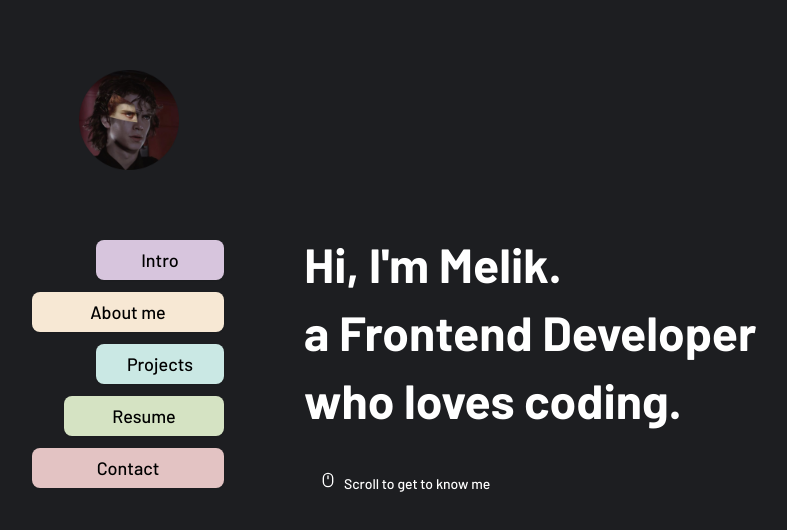
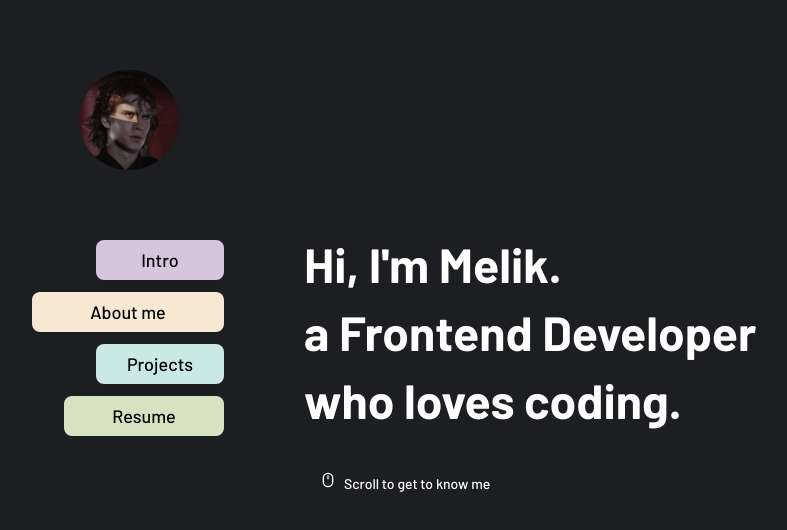
Before and after one commit to melikdev/melick.dev, a Next.js app: page / in a window 1280 px wide. Shown: the top 530 px of the page, without its empty margins (216-1003 px from the left). Built offline with nearby package versions, Linux system fonts and the light colour scheme.

Commit message:
minor design changes

```diff
--- a/src/app/components/Projects.tsx
+++ b/src/app/components/Projects.tsx
@@ -2,7 +2,7 @@ import Link from 'next/link';
 import '@/app/App.css';
 import Image from 'next/image';
 import { Badge } from '@/components/ui/badge';
-import { GithubIcon } from 'lucide-react';
+import { GithubIcon, LinkIcon } from 'lucide-react';
 
 type ProjectProps = {
   tags?: string[];
@@ -36,7 +36,7 @@ const Project = ({ tags, title, source, imgUrl, demoUrl }: ProjectProps) => {
           className="flex gap-2 items-center text-sm"
           href={`${demoUrl}`}
         >
-          <GithubIcon size={20} />
+          <LinkIcon size={20} />
           Live demo
         </Link>
       </section>
@@ -81,7 +81,7 @@ const Projects = () => {
             imgUrl="/img/demo-nuance-small.gif"
           />
         </div>
-        <div className="mt-5 flex flex-col gap-5">
+        <div className="mt-10 flex flex-col gap-5">
           <Project
             title="Trackinvoice"
             tags={[
--- a/src/app/components/Sidebar.tsx
+++ b/src/app/components/Sidebar.tsx
@@ -3,6 +3,8 @@
 import { Button } from '@/components/ui/button';
 import useScroll from '@/hooks/useScroll';
 import Link from 'next/link';
+import Contact from './Contact';
+import Resume from './Resume';
 // import Contact from './Contact';
 
 type NavButtonProps = {
@@ -58,11 +60,8 @@ const Sidebar = () => {
         <NavButton bg="#D5E3C3" width="50%" href="#resume" onScroll={scrolled}>
           Resume
         </NavButton>
-        <NavButton bg="#E3C3C3" width="60%" href="#contact" onScroll={scrolled}>
-          Contact
-        </NavButton>
       </section>
-      {/* {scrolled && <Contact />} */}
+      {scrolled && <Contact />}
     </main>
   );
 };
```
